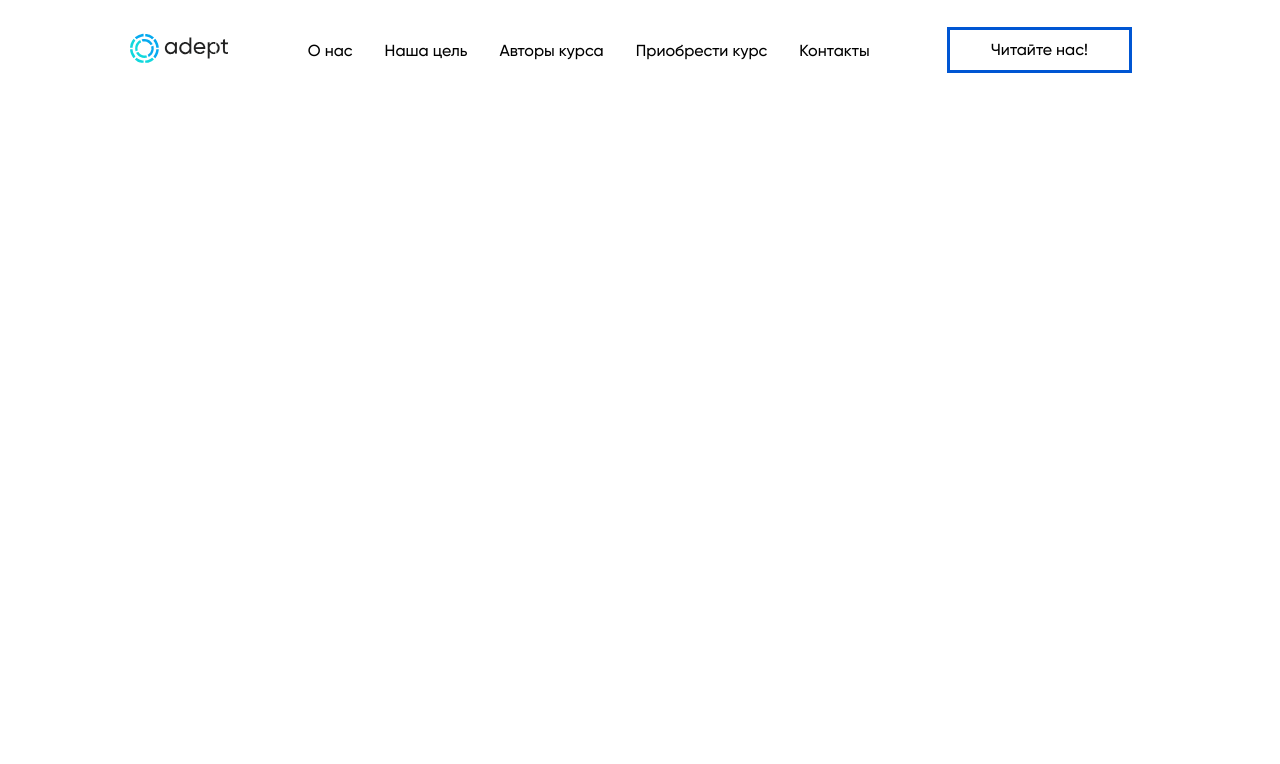
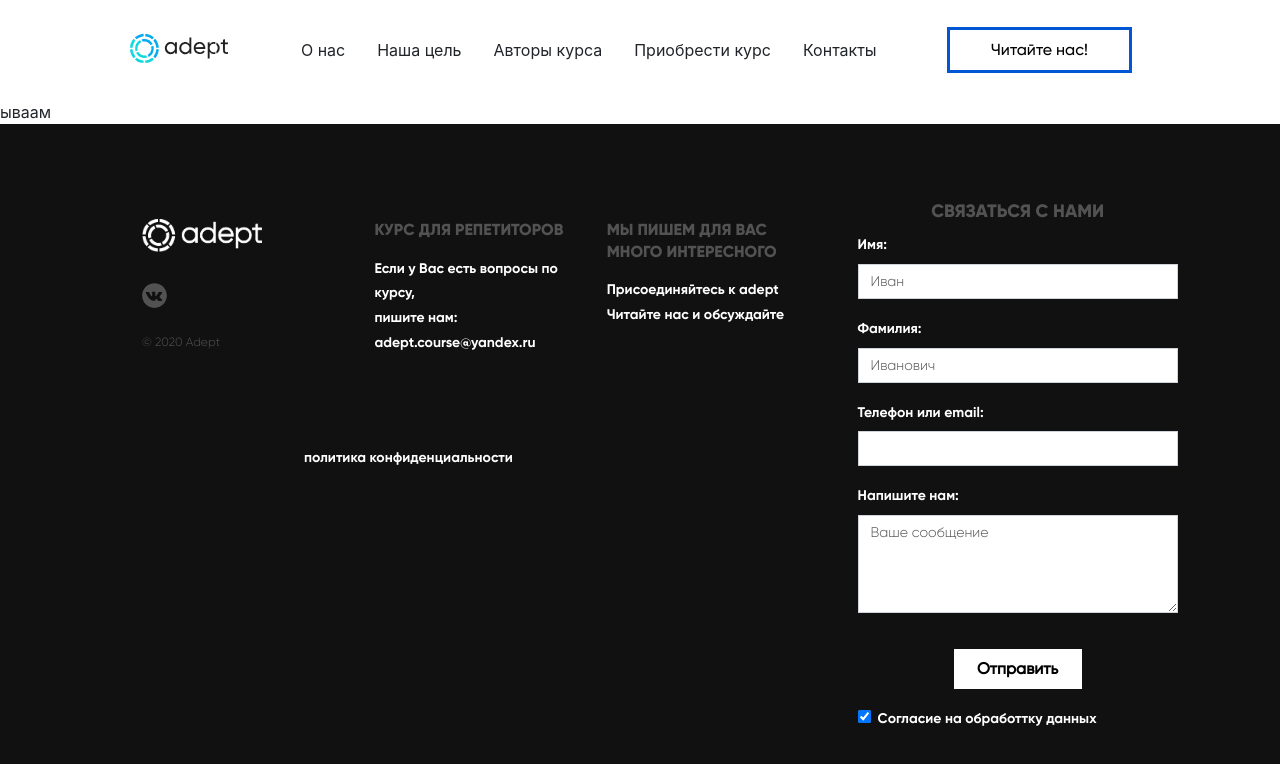
Before and after one commit to SergeyDef/portfolio-0, a Vue app: page /privacy_policy in a window 1280 px wide. Shown: the top 764 px of the page. Built offline with nearby package versions, Linux system fonts and the light colour scheme.

Commit message:
client(ref)

```diff
--- a/src/components/home/FooterSection.vue
+++ b/src/components/FooterSection.vue
@@ -80,12 +80,19 @@
 
 			</div>
 			<div class="footer__regulations">
+<!-- 				<div class="footer__direction">
+					<span>правила использования ресурса</span>
+				</div> -->
 				<div class="footer__direction">
-					<span>правила использования ресурса</span>
+					<span @click="privacyPolicy">политика конфиденциальности</span>
 				</div>
-				<div class="footer__direction">
-					<span>политика конфиденциальности</span>
-				</div>
+				<!-- Yandex.Metrika counter -->
+				<noscript>
+					<div>
+						<img src="https://mc.yandex.ru/watch/72354526" style="position:absolute; left:-9999px;" alt="" />
+					</div>
+				</noscript>
+				<!-- /Yandex.Metrika counter -->
 			</div>
 		</div>
 		<div class="feedback">
@@ -185,7 +192,7 @@
 							checked="checked"
 							class="form-check-input"
 							name="check_box"
-							v-model="feedback.consent">
+							v-model="feedback.consent" />
 						<label class="form-check-label" for="check_box">Согласие на обработтку данных</label>
 						<div class="error" v-if="!$v.feedback.consent.$model">
 							<div class="error__notification"><span>*ошибка</span></div>
@@ -222,9 +229,22 @@ export default {
 		sendEmail: function () {
 			if (this.$v.$invalid) {
 				this.$v.feedback.$touch();
-				console.log(this.$v.feedback.consent.$model);
 			}
+		},
+		privacyPolicy: function () {
+			this.$router.push( '/privacy_policy' );
 		}
+	},
+	maunted() {
+		// (function(m,e,t,r,i,k,a){m[i]=m[i]||function(){(m[i].a=m[i].a||[]).push(arguments)};
+		// 	m[i].l=1*new Date();k=e.createElement(t),a=e.getElementsByTagName(t)[0],k.async=1,k.src=r,a.parentNode.insertBefore(k,a)})
+		// (window, document, "script", "https://mc.yandex.ru/metrika/tag.js", "ym");
+		// ym(72354526, "init", {
+		// 	clickmap:true,
+		// 	trackLinks:true,
+		// 	accurateTrackBounce:true,
+		// 	webvisor:true
+		// });
 	},
 	validations: {
 		feedback: {
@@ -232,7 +252,8 @@ export default {
 			surname: { required },
 			contact: { required, email, phone: val => {
 				return /^\d[\d() -]{4,14}\d$/.test(val)
-			} },
+			}
+		},
 			massage: { required },
 			consent: {  }
 		}
@@ -336,6 +357,9 @@ export default {
 			@include textContent(14px, 1.55, 300, #fff, left, 'Gilroy-Bold');
 			cursor: pointer;
 		}
+		&__direction>span:hover{
+			color: #525252;
+		}
 		.feedback{
 			position: relative;
 			width: 35%;
@@ -409,13 +433,10 @@ export default {
 				width: 90%;
 
 				&__notification>span{
-					@include textContent(12x, 1.55, 300, #f80000, left, 'Gilroy-Bold');
+					@include textContent(12px, 1.55, 300, #f80000, left, 'Gilroy-Bold');
 				}
 				&__message{
-					@include textContent(12x, 1.55, 300, #f80000, left, 'Gilroy-Bold');
-				}
-				&__direction{
-					cursor: pointer;
+					@include textContent(12px, 1.55, 300, #f80000, left, 'Gilroy-Bold');
 				}
 			}
 		}
@@ -563,6 +584,13 @@ export default {
 				&__button{
 				}
 				&__button>button{
+				}
+				.error{
+
+					&__notification>span{
+					}
+					&__message{
+					}
 				}
 			}
 		}
--- a/src/components/Header.vue
+++ b/src/components/Header.vue
@@ -11,19 +11,19 @@
 		<div class="header__nav">
 			<ul class="nav justify-content-center">
 				<li class="nav-item">
-					<span class="nav-link header__link" href="#aboutAs"><a href="#aboutAs">О нас</a></span>
+					<span class="nav-link header__link" href="#aboutAs" @click="goPage">О нас</span>
 				</li>
 				<li class="nav-item">
-					<span class="nav-link header__link" href="#ourGoal"><a href="#ourGoal">Наша цель</a></span>
+					<span class="nav-link header__link" href="#ourGoal" @click="goPage">Наша цель</span>
 				</li>
 				<li class="nav-item">
-					<span class="nav-link header__link" href="#authors"><a href="#authors">Авторы курса</a></span>
+					<span class="nav-link header__link" href="#authors" @click="goPage">Авторы курса</span>
 				</li>
 				<li class="nav-item">
-					<span class="nav-link header__link" href="#cost"><a href="#cost">Приобрести курс</a></span>
+					<span class="nav-link header__link" href="#cost" @click="goPage">Приобрести курс</span>
 				</li>
 				<li class="nav-item">
-					<span class="nav-link header__link" href="#contacts"><a href="#contacts">Контакты</a></span>
+					<span class="nav-link header__link" href="#contacts" @click="goPage">Контакты</span>
 				</li>
 			</ul>
 		</div>
@@ -34,24 +34,24 @@
 		</div>
 
 		<div class="nav_adaptiv" v-if="showNavAdaptiv">
-			<div class="nav_adaptiv__close" @click="closeMenu">
+			<div class="nav_adaptiv__close" id="1" @click="closeMenu">
 				<div></div>
 			</div>
 			<ul class="nav_adaptiv__list">
 				<li class="nav_adaptiv__item">
-					<span class="" href="#aboutAs"><a href="#aboutAs">О нас</a></span>
+					<span class="" href="#aboutAs" @click="goPage">О нас</span>
 				</li>
 				<li class="nav_adaptiv__item">
-					<span class="" href="#ourGoal"><a href="#ourGoal">Наша цель</a></span>
+					<span class="" href="#ourGoal" @click="goPage">Наша цель</span>
 				</li>
 				<li class="nav_adaptiv__item">
-					<span class="" href="#authors"><a href="#authors">Авторы курса</a></span>
+					<span class="" href="#authors" @click="goPage">Авторы курса</span>
 				</li>
 				<li class="nav_adaptiv__item">
-					<span class="" href="#cost"><a href="#cost">Приобрести курс</a></span>
+					<span class="" href="#cost" @click="goPage">Приобрести курс</span>
 				</li>
 				<li class="nav_adaptiv__item">
-					<span class="" href="#contacts"><a href="#contacts">Контакты</a></span>
+					<span class="" href="#contacts" @click="goPage">Контакты</span>
 				</li>
 			</ul>
 		</div>
@@ -76,6 +76,13 @@
 				this.showNavAdaptiv = true;
 			},
 			closeMenu: function () {
+				this.showNavAdaptiv = false;
+				this.hideBurger = true;
+			},
+			goPage: function () {
+				let link = event.target;
+				let href = link.getAttribute('href');
+				this.$router.push({name: 'Home', hash: href});
 				this.showNavAdaptiv = false;
 				this.hideBurger = true;
 			}
@@ -209,7 +216,7 @@
 			&__item{
 				margin: 15px 0;
 			}
-			&__item>span>a{
+			&__item>span{
 				color: #fff;
 				font-size: 24px;
 				font-weight: 700;
@@ -413,7 +420,7 @@
 				}
 				&__item{
 				}
-				&__item>span>a{
+				&__item>span{
 					font-size: 18px;
 				}
 			}
@@ -469,7 +476,7 @@
 				}
 				&__item{
 				}
-				&__item>span>a{
+				&__item>span{
 					font-size: 14px;
 				}
 			}
--- a/src/components/home/JoinSection.vue
+++ b/src/components/home/JoinSection.vue
@@ -150,7 +150,7 @@ export default {
 		}
 		&__block{
 			width: 360px;
-			height: 612px;
+			height: 614px;
 			margin: 20px;
 			padding: 30px;
 			border-radius: 7px;
@@ -178,89 +178,25 @@ export default {
 	}
 	@media (max-width: 1200px){
 		.join{
-
-			&__title{
-			}
-			&__title>h3{
-			}
-			&__subtitle{
-			}
-			&__subtitle>span{
-			}
 			&__content{
 				width: 800px;
-			}
-			&__block{
-			}
-			&__img{
-			}
-			&__img>img{
-			}
-			&__name{
-			}
-			&__name>h5{
-			}
-			&__text>p{
 			}
 		}
 	}
 	@media (max-width: 967px){
-		.join{
-
-			&__title{
-			}
-			&__title>h3{
-			}
-			&__subtitle{
-			}
-			&__subtitle>span{
-			}
-			&__content{
-			}
-			&__block{
-			}
-			&__img{
-			}
-			&__img>img{
-			}
-			&__name{
-			}
-			&__name>h5{
-			}
-			&__text>p{
-			}
-		}
 	}
 	@media (max-width: 667px){
 		.join{
 			padding-top: 65px;
 			padding-bottom: 65px;
 
-			&__title{
-			}
-			&__title>h3{
-			}
-			&__subtitle{
-			}
-			&__subtitle>span{
-			}
 			&__content{
 				width: 460px;
 			}
 			&__block{
 				width: 100%;
-				height: 510px;
+				height: 524px;
 				margin: 20px 0;
-			}
-			&__img{
-			}
-			&__img>img{
-			}
-			&__name{
-			}
-			&__name>h5{
-			}
-			&__text>p{
 			}
 		}
 	}
@@ -286,17 +222,11 @@ export default {
 			}
 			&__block{
 				width: 360px;
-				height: 432px;
+				height: 442px;
 			}
 			&__img{
 				width: 30px;
 				padding-bottom: 10px;
-			}
-			&__img>img{
-			}
-			&__name{
-			}
-			&__name>h5{
 			}
 			&__text>p{
 				font-size: 14px;
@@ -326,17 +256,7 @@ export default {
 				width: 260px;
 				padding: 20px;
 				margin: 20px auto;
-				height: 442px
-			}
-			&__img{
-			}
-			&__img>img{
-			}
-			&__name{
-			}
-			&__name>h5{
-			}
-			&__text>p{
+				height: 452px
 			}
 		}
 	}
--- a/src/components/home/PresentationSection.vue
+++ b/src/components/home/PresentationSection.vue
@@ -20,12 +20,12 @@
 				<div class="carousel-item slide__item active">
 					<img src="@/assets/presentation/slid_1.webp" class="d-block w-100" alt="">
 				</div>
-				<div class="carousel-item">
+<!-- 				<div class="carousel-item">
 					<img src="@/assets/presentation/slid_2.png" class="d-block w-100" alt="">
 				</div>
 				<div class="carousel-item">
 					<img src="@/assets/presentation/slid_3.png" class="d-block w-100" alt="">
-				</div>
+				</div> -->
 			</div>
 		</div>
 	</div>
--- a/src/router/index.js
+++ b/src/router/index.js
@@ -1,6 +1,7 @@
 import Vue from 'vue'
 import VueRouter from 'vue-router'
 import Home from '../views/Home.vue'
+// import PrivacyPolicy from '../views/PrivacyPolicy.vue'
 
 Vue.use(VueRouter)
 
@@ -10,11 +11,25 @@ const routes = [
 		name: 'Home',
 		component: Home
 	},
+	{
+		path: '/privacy_policy',
+		name: 'PrivacyPolicy',
+		component: () => import('../views/PrivacyPolicy.vue')
+	}
 ]
 
 const router = new VueRouter({
 	mode: 'history',
 	base: process.env.BASE_URL,
+	scrollBehavior (to, from, savedPosition){
+		if (to.hash) {
+			return { selector: to.hash }
+		} else if (savedPosition) {
+			return savedPosition;
+		} else {
+			return { x: 0, y: 0 }
+		}
+	},
 	routes
 })
 
--- a/src/views/Home.vue
+++ b/src/views/Home.vue
@@ -21,7 +21,7 @@
 	import PurposeSection from '@/components/home/PurposeSection.vue'
 	import JoinSection from '@/components/home/JoinSection.vue'
 	import AuthorsSection from '@/components/home/AuthorsSection.vue'
-  import FooterSection from '@/components/home/FooterSection.vue'
+  import FooterSection from '@/components/FooterSection.vue'
   import BuySection from '@/components/home/BuySection.vue'
 	import WindowLogin from '@/components/WindowLogin.vue'
 	// import {mapMutations} from "vuex"
--- /dev/null
+++ b/src/views/PrivacyPolicy.vue
@@ -0,0 +1,37 @@
+<template>
+	<div class="privacy">
+		<div>ываам</div>
+		<FooterSection />
+	</div>
+</template>
+
+<script>
+  import FooterSection from '@/components/FooterSection.vue'
+
+export default {
+	name: 'PrivacyPolicy',
+	components: {
+		FooterSection
+	},
+	props: {
+	},
+	data(){
+		return {
+		}
+	},
+	methods: {
+	}
+}
+
+</script>
+
+<style scoped lang="scss">
+@import '@/scss/_mixins.scss';
+@import '~bootstrap/dist/css/bootstrap.min.css';
+
+	@media (max-width: 1200px){}
+	@media (max-width: 967px){}
+	@media (max-width: 667px){}
+	@media (max-width: 467px){}
+	@media (max-width: 365px){}
+</style>
```
Lines whose indentation alone changed are shown as unchanged.
